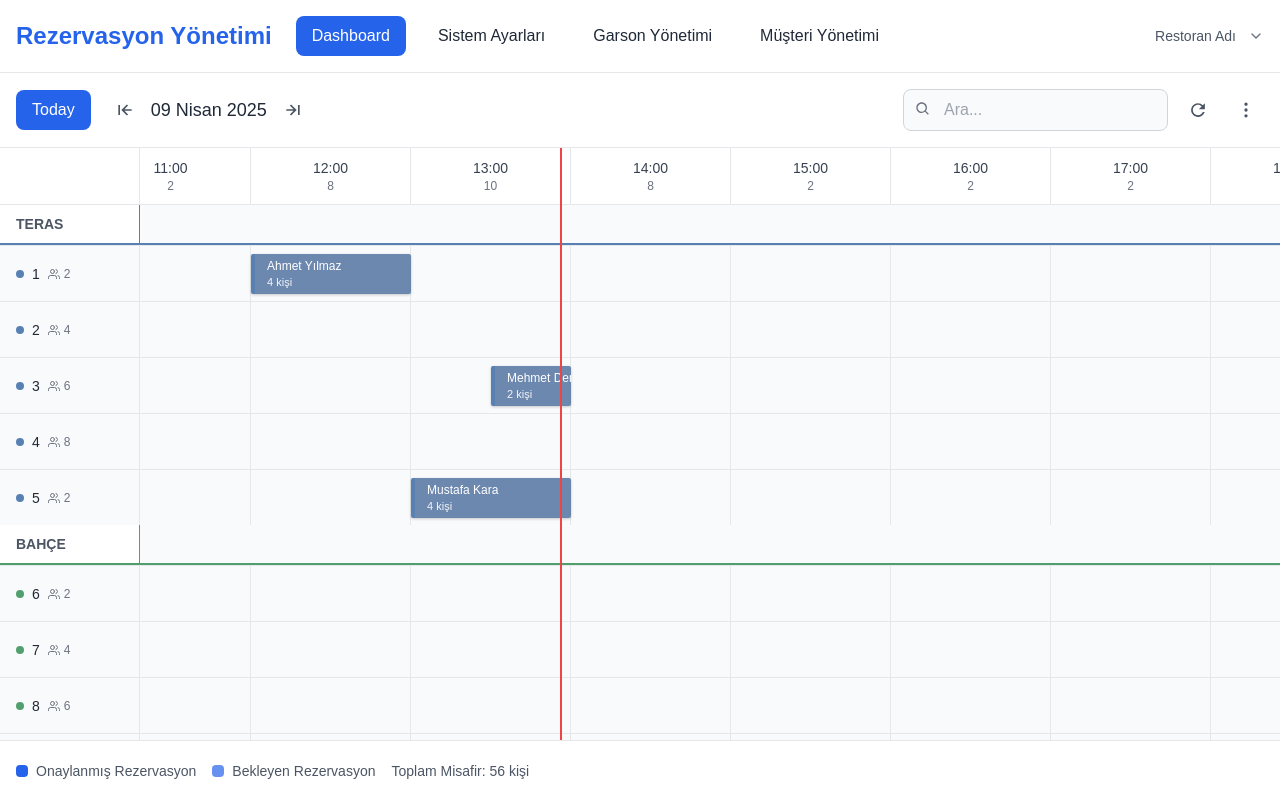
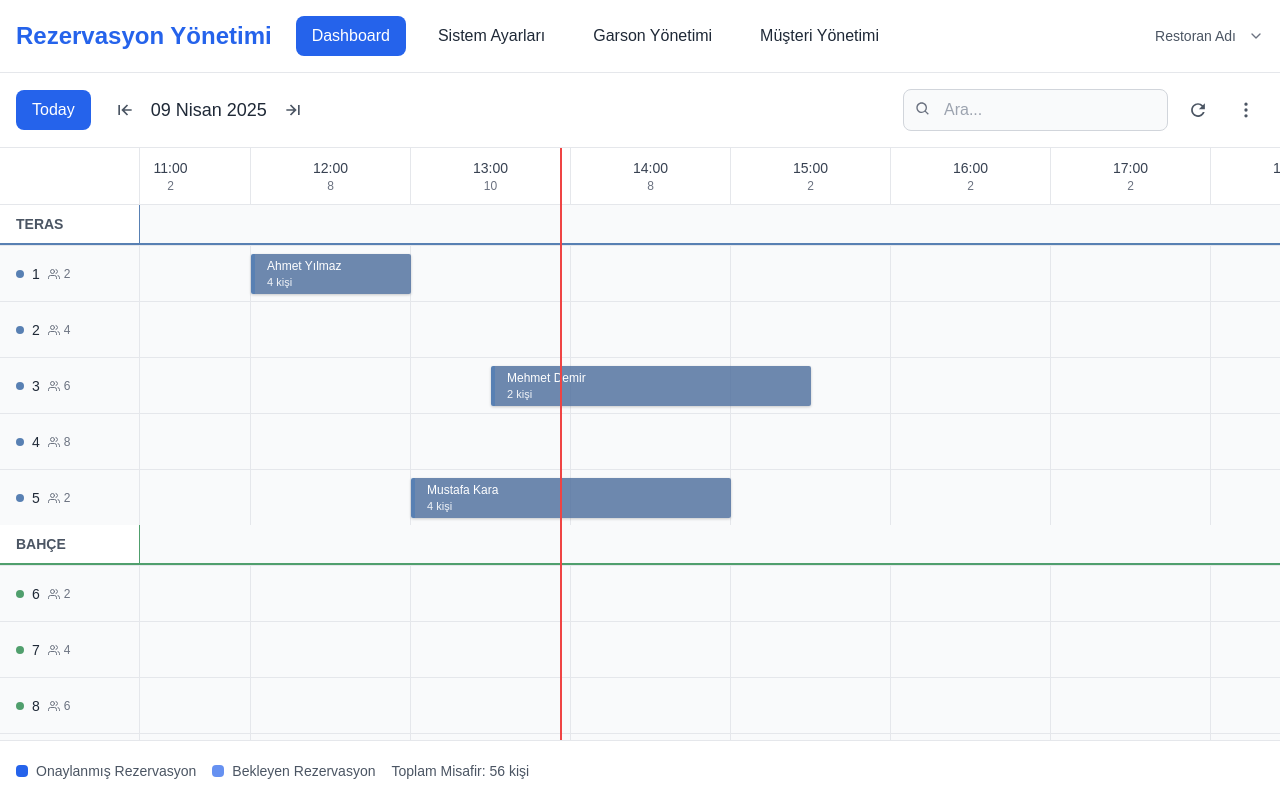
Before and after one commit to fuatgormez/rezervasyon, a Next.js app: page /admin in a window 1280 px wide. Built offline with nearby package versions, Linux system fonts and the light colour scheme.

Commit message:
rezervasyon saat hücre genisligi sorunnu düzeltildi

```diff
--- a/src/app/admin/page.tsx
+++ b/src/app/admin/page.tsx
@@ -62,7 +62,6 @@ function AdminPageComponent() {
   // CELL_WIDTH ve CATEGORY_WIDTH sabitlerini tanımla
   const CELL_WIDTH = 160; // Saat hücresi genişliği
   const CATEGORY_WIDTH = 140; // Kategori kolonu genişliği
-  const TOTAL_HOURS = 20; // 07:00'den 02:00'a kadar toplam saat sayısı
 
   // Sabit saat dizisi
   const hours = useMemo(() => {
@@ -80,21 +79,6 @@ function AdminPageComponent() {
       result.push(`${i.toString().padStart(2, "0")}:00`);
     }
     return result;
-  }, []);
-
-  // Görüntülenecek maksimum saat sayısını belirle
-  const visibleHours = useMemo(() => {
-    // Sunucu tarafında çalıştığında veya window olmadığında
-    if (typeof window === "undefined") {
-      return 12; // Varsayılan değer olarak 12 saat göster
-    }
-
-    // Tarayıcıda çalıştığında dinamik olarak hesapla
-    const availableWidth = window.innerWidth - CATEGORY_WIDTH;
-    return Math.max(
-      4,
-      Math.min(TOTAL_HOURS, Math.floor(availableWidth / CELL_WIDTH))
-    );
   }, []);
 
   // useEffect ile sayfa yüklendikten sonra yeniden hesapla
@@ -552,35 +536,40 @@ function AdminPageComponent() {
       adjustedEndHour = endHour + 24;
     }
 
-    const startTotalMinutes = startHour * 60 + startMinute;
-    const endTotalMinutes = adjustedEndHour * 60 + endMinute;
-
-    // Görünen saatler içindeki pozisyonu hesapla (kaydırma ile)
-    const startHourOffset = startHour >= 7 ? startHour - 7 : startHour + 17;
-
-    // Eğer başlangıç saati görünmüyorsa, sol kenardan başlat
-    if (startHourOffset < 0) {
-      const durationMinutes = endTotalMinutes - startTotalMinutes;
-      const width = (durationMinutes / 60) * CELL_WIDTH;
-      const visibleWidth = width + startHourOffset * CELL_WIDTH;
-
-      return {
-        left: "0px",
-        width: `${Math.max(0, visibleWidth)}px`,
-      };
+    // Eğer rezervasyon akşam saatlerinden gece yarısından sonraya kadar sürüyorsa
+    if (startHour > endHour && endHour <= 2) {
+      adjustedEndHour = endHour + 24;
     }
 
-    // Eğer başlangıç saati görünüyorsa, normal hesapla
-    const startPositionHour = startHourOffset * CELL_WIDTH;
-    const startPositionMinute = (startMinute / 60) * CELL_WIDTH;
-    const startPosition = startPositionHour + startPositionMinute;
+    // Grid'deki başlangıç saati indeksi (saat 7'den başlıyor)
+    const startHourIndex = startHour >= 7 ? startHour - 7 : startHour + 17;
 
-    // Genişlik hesabı - tam saat dilimine hizalanacak şekilde
-    const durationMinutes = endTotalMinutes - startTotalMinutes;
-    const width = (durationMinutes / 60) * CELL_WIDTH;
+    // Grid'deki bitiş saati indeksi
+    const endHourIndex =
+      adjustedEndHour >= 7 ? adjustedEndHour - 7 : adjustedEndHour + 17;
+
+    // Sol pozisyonu hesapla (başlangıç saati ve dakikasına göre)
+    const startPosition =
+      startHourIndex * CELL_WIDTH + (startMinute / 60) * CELL_WIDTH;
+
+    // Genişliği hesapla (bitiş saati ve dakikası ile başlangıç arasındaki fark)
+    let width = 0;
+
+    // Toplam saat farkı
+    const hourDiff = endHourIndex - startHourIndex;
+
+    // Dakika farkını hesapla
+    const minuteDiff = endMinute - startMinute;
+
+    // Toplam genişlik (saat * hücre genişliği + dakika oranı * hücre genişliği)
+    width = hourDiff * CELL_WIDTH + (minuteDiff / 60) * CELL_WIDTH;
+
+    console.log(
+      `Rezervasyon ${startTime}-${endTime}: left=${startPosition}px, width=${width}px`
+    );
 
     // Genişliği görünür alana sınırla
-    const maxWidth = visibleHours * CELL_WIDTH - startPosition;
+    const maxWidth = hours.length * CELL_WIDTH - startPosition;
 
     return {
       left: `${startPosition}px`,
@@ -815,6 +804,8 @@ function AdminPageComponent() {
                                     borderLeft: `4px solid ${category.borderColor}`,
                                     boxShadow: "0 1px 3px rgba(0,0,0,0.2)",
                                     position: "relative",
+                                    minWidth: "80px", // Minimum genişlik
+                                    zIndex: 5, // Z-indeksi ayarı
                                   }}
                                   onClick={() =>
                                     handleReservationClick(reservation)
```
